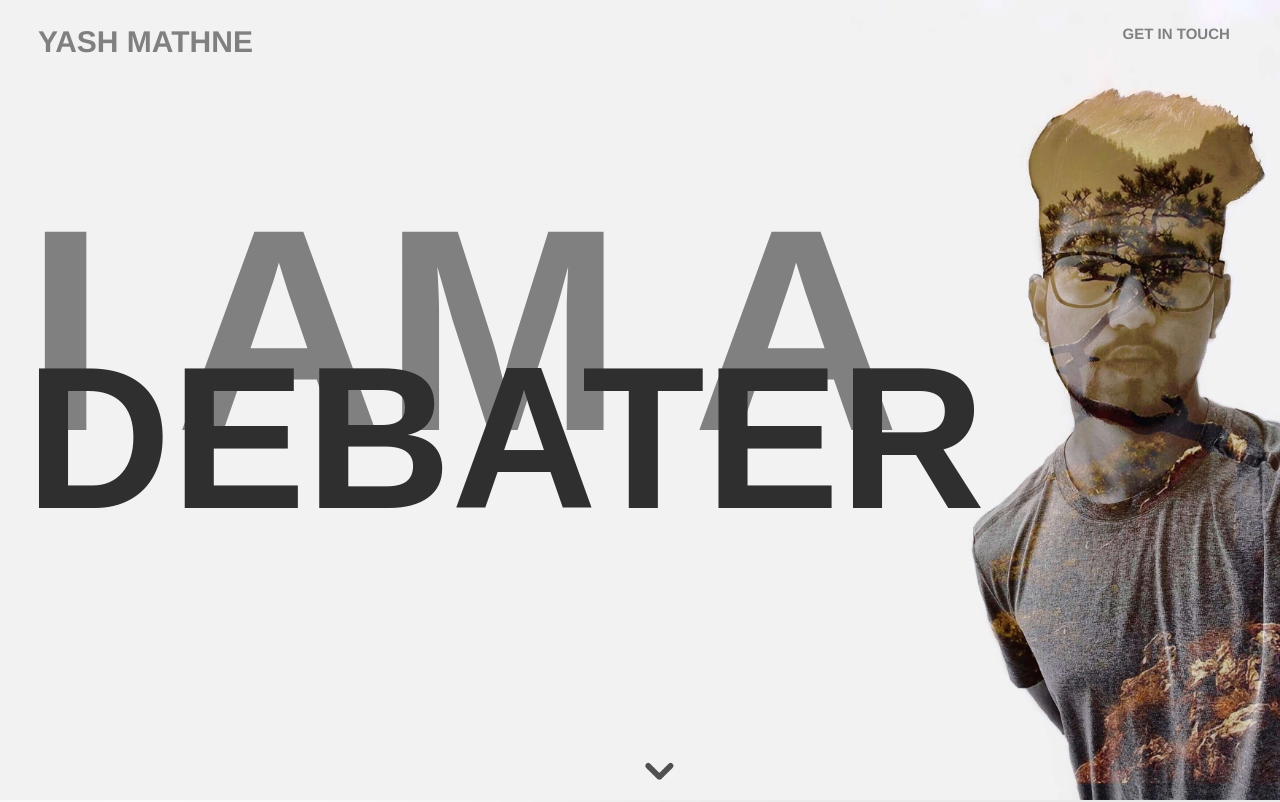
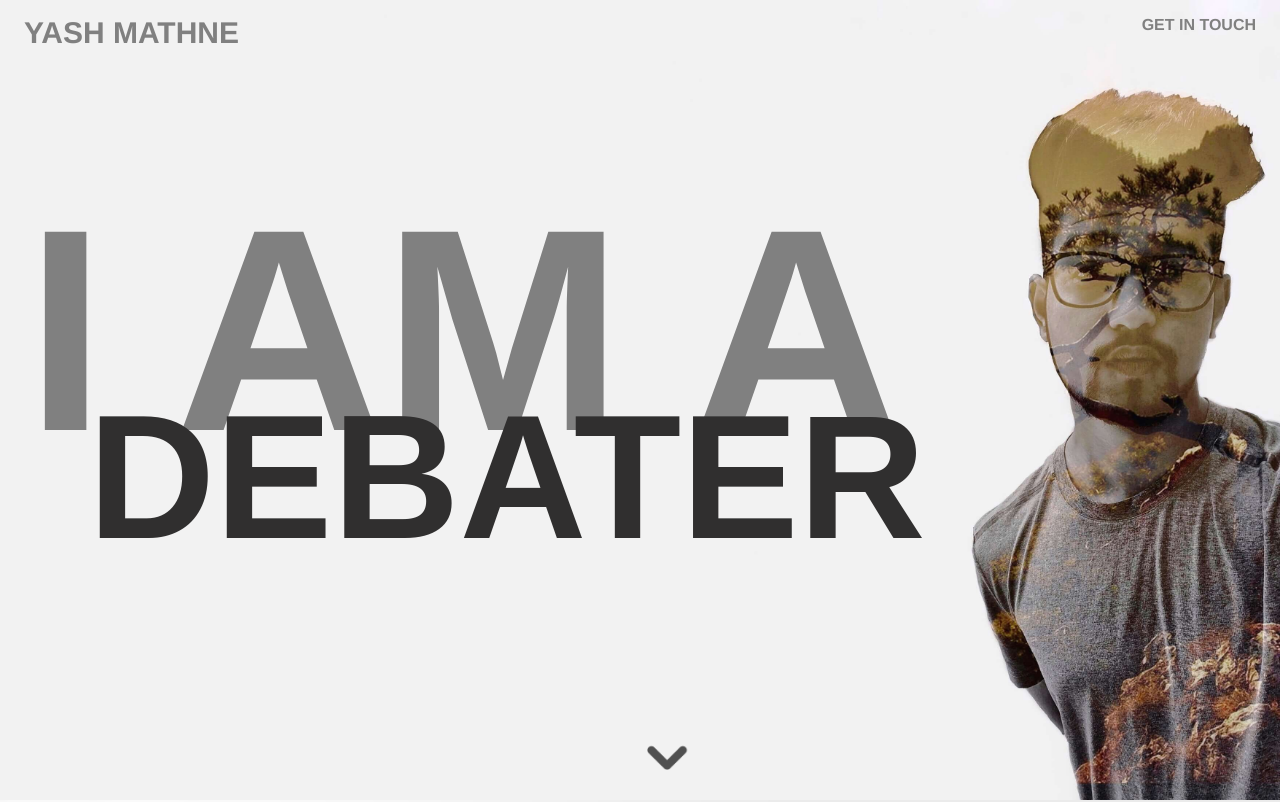
Before and after one commit to yash412/yash412.github.io, a plain HTML site: page index.html in a window 1280 px wide. Shown: the top 802 px of the page. Drawn offline with Linux system fonts and the light colour scheme; a web font is replaced by a local one.

Commit message:
Add files via upload

```diff
--- a/css.css
+++ b/css.css
@@ -8,7 +8,7 @@ html,body{
     background-attachment: fixed;
     background-position: right;
     background-size: cover;
-    height: 100%;
+    height: 100vh;
 }
 .page2 {
 	background-image: url("page3.jpg");
@@ -27,46 +27,42 @@ html,body{
     height: 100%;
 }
 .navbar {
-	font-size: 30px;
 	font-family: "Montserrat", "Helvetica Neue", Helvetica, Arial, sans-serif;
 	font-weight: 800;
+  display: block;
+  font-size: 2vh;
 	position: fixed;
-	padding: 20%;
-	padding-left: 2%;
-	padding-right: 2%;
-	padding-bottom: 1%;
-	padding-top: 1%;
+	padding-left: 3vh;
+	padding-right: 3vh;
+	padding-bottom: 1vh;
+	padding-top: 2vh;
 	top: 0;
 	right: 0;
 	left: 0;
+  cursor: pointer;
 }
 .navbar a {
   float: right;
-  display: block;
   color: grey;
   text-align: center;
-  padding: 1%;
-  padding-right: 2%;
   text-decoration: none;
-  font-size: 15px;
-  cursor: pointer;
 }
 .navbar a:hover {
   color: #302F2F;
 }
 .centered {
     position: absolute;
-    top: 15%;
-    left: 2%;
-    font-size: 1260%;
+    top: 25vh;
+    left: 11vh;
+    font-size: 22vh;
     font-family: sans-serif;
     font-weight: 600;
     color: #302F2F;
 }
 .button {
-    height: 40px;
+    height: 7vh;
     position: absolute;
-    bottom: 10px;
+    bottom: 2vh;
     left: 50%;
 }
 .button:hover {
@@ -98,3 +94,12 @@ html,body{
   top: 31%;
   left: 9%;
 }
+.iama {
+  position: absolute;
+  bottom: 6vh;
+  left: 10vh;
+  font-size: 30vh;
+  color: grey;
+  font-family: sans-serif;
+  font-weight: 800;
+}
```
Also changed, not shown: mypage.html (added, +29 -0 lines).
